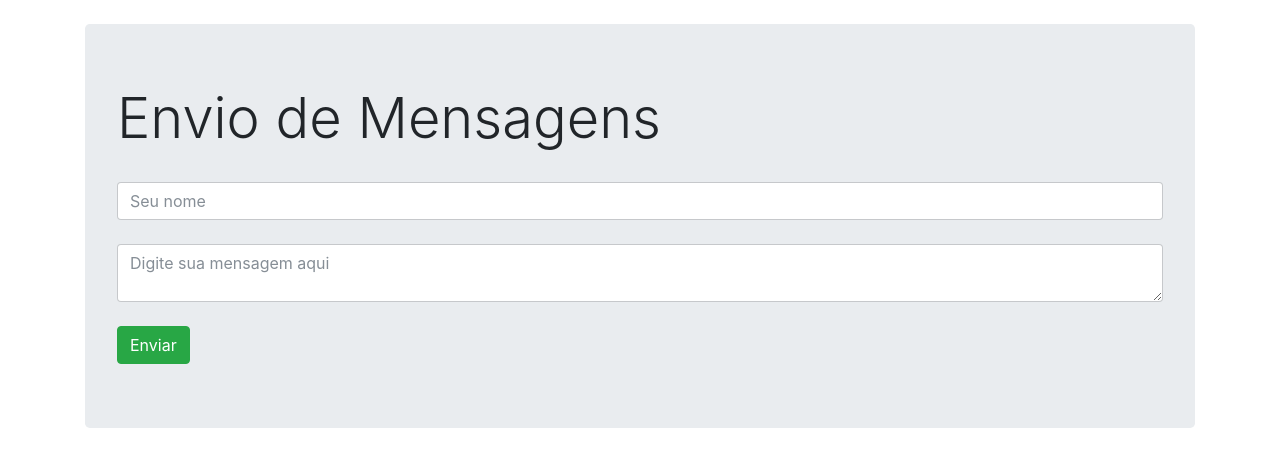
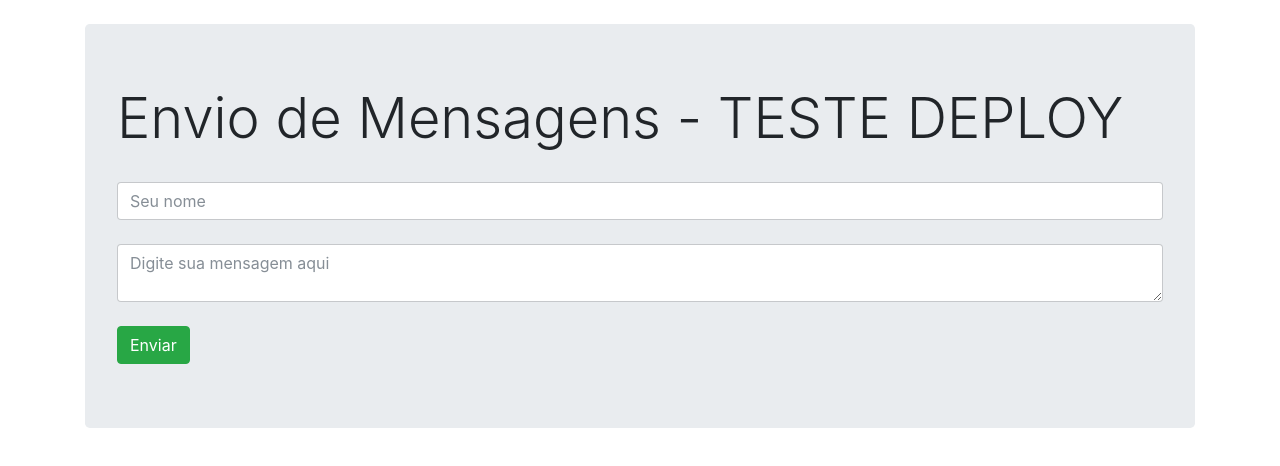
Before and after one commit to gustavo1ms/ezops-test-gustavo, a website: page index.html in a window 1280 px wide. Drawn offline with nearby package versions, Linux system fonts and the light colour scheme; no server answers.

Commit message:
Alterando título para teste

```diff
--- a/index.html
+++ b/index.html
@@ -14,7 +14,7 @@
 <div class="container">
     <br>
     <div class="jumbotron">
-        <h1 class="display-4">Envio de Mensagens</h1>
+        <h1 class="display-4">Envio de Mensagens - TESTE DEPLOY</h1>
         <br>
         <input id = "name" class="form-control" placeholder="Seu nome">
         <br>
```
Also changed, not shown: readme.md.
